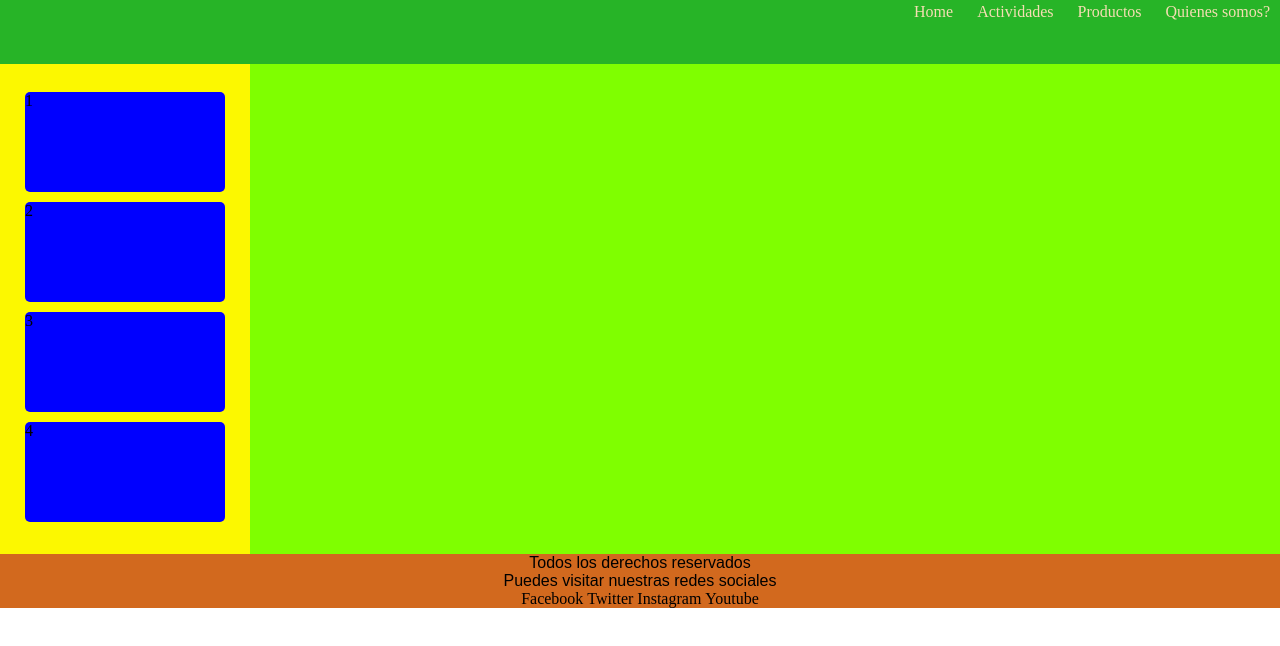
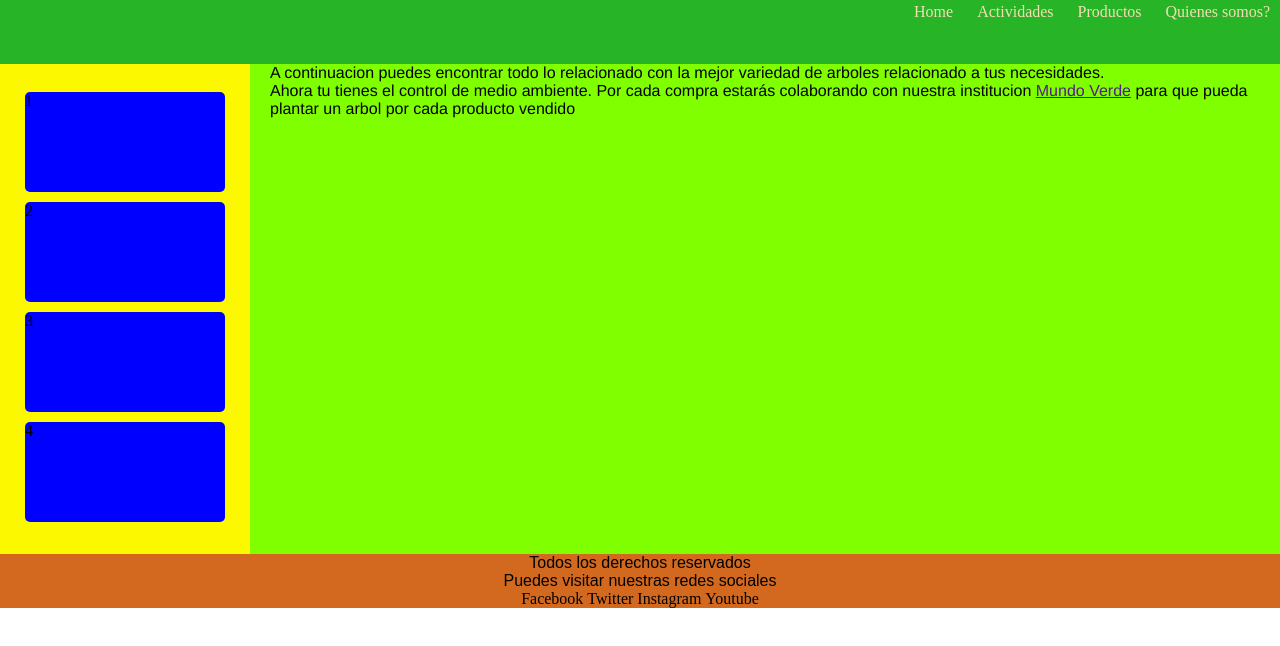
Before and after one commit to pedroalexdev/Curso-de-HTML-y-CSS, a plain HTML site: page desafioLayout/index.html in a window 1280 px wide. Drawn offline with Linux system fonts and the light colour scheme.

```diff
--- a/desafioLayout/index.html
+++ b/desafioLayout/index.html
@@ -17,6 +17,10 @@
         </ul>
     </header>
     <main id="main-nav">
+        <section>
+            <p>A continuacion puedes encontrar todo lo relacionado con la mejor variedad de arboles relacionado a tus necesidades.</p>
+            <p style=><br/>Ahora tu tienes el control de medio ambiente. Por cada compra estarás colaborando con nuestra institucion <a href="">Mundo Verde</a> para que pueda plantar un arbol por cada producto vendido</p>
+        </section>
         <ul id="nav">
             <br/><ol>1</ol>
             <ol>2</ol>
--- a/desafioLayout/style.css
+++ b/desafioLayout/style.css
@@ -21,6 +21,14 @@
 }
 #main-nav {
     background-color: chartreuse;
+}
+
+#main-nav p {
+    text-align: left;
+    color: black;
+    margin-left: 270px;
+    position: absolute;
+    font-family: 'Franklin Gothic Medium', 'Arial Narrow', Arial, sans-serif;
 }
 
 #nav {
```
